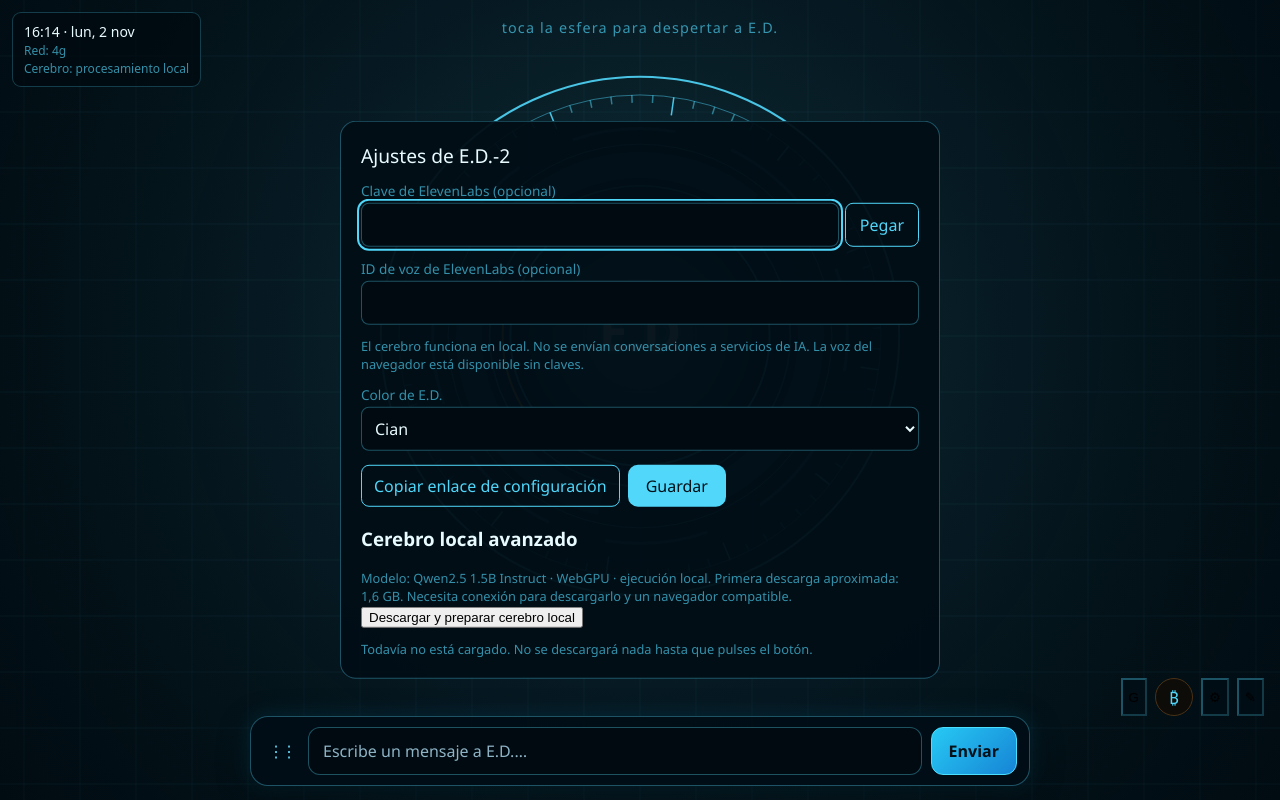
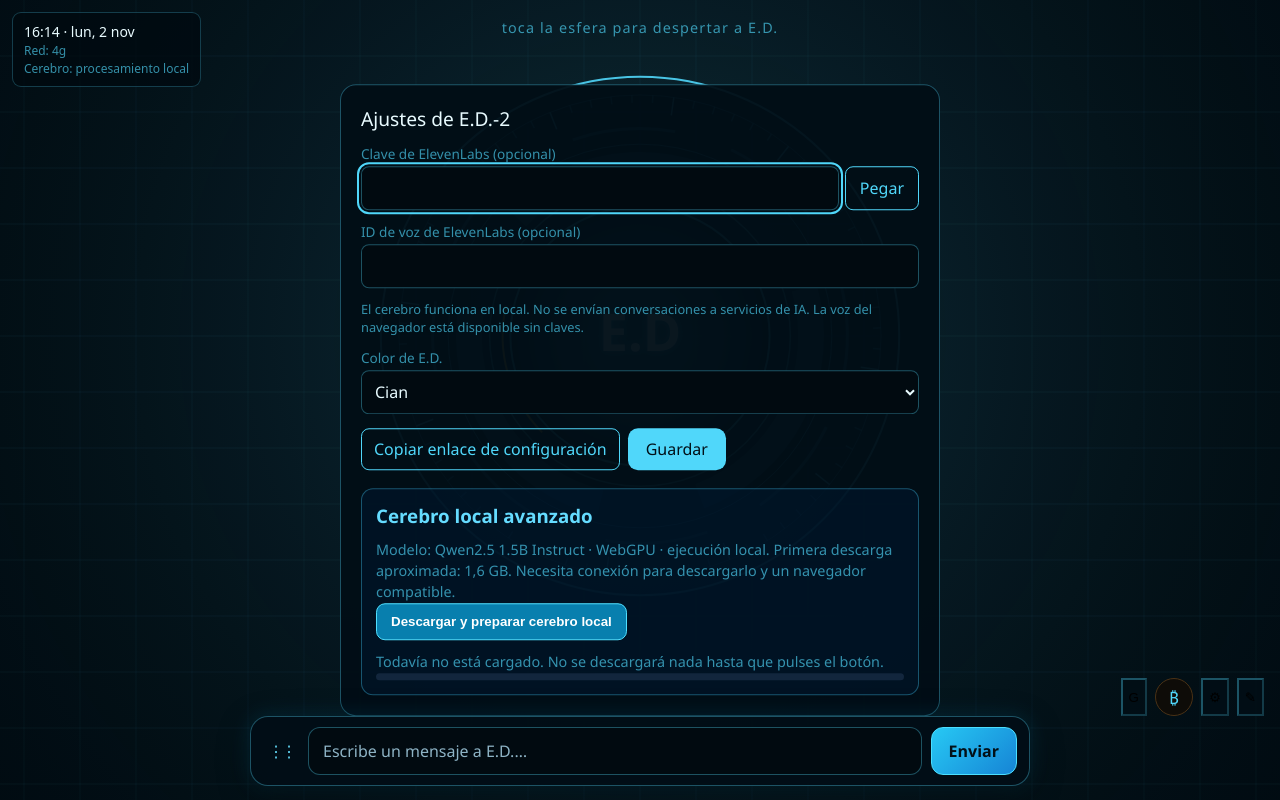
Before and after one commit to Turnesito130/e.d-2, a plain HTML site: page index.html in a window 1280 px wide. Both pictures are taken after a click on the button "Ajustes". Drawn offline with Linux system fonts and the light colour scheme.

Commit message:
Style local model setup panel

```diff
--- a/style.css
+++ b/style.css
@@ -38,3 +38,11 @@ canvas{position:fixed;inset:0;width:100%;height:100%;cursor:pointer;outline:none
   .cm{max-width:92%;font-size:.94rem}
   #clog{padding-inline:3px}
 }
+
+#edModelPanel{margin-top:18px;padding:14px;border:1px solid rgba(70,210,255,.35);border-radius:12px;background:rgba(0,30,60,.35)}
+#edModelPanel h3{margin:0 0 8px;color:#65dcff}
+#edModelPanel p{font-size:.9rem;line-height:1.45}
+#edModelPanel button{padding:10px 14px;border:1px solid #50dfff;border-radius:9px;background:#087fae;color:white;font-weight:600}
+#edModelPanel button:disabled{opacity:.55}
+#edModelProgress{height:7px;background:#12263d;border-radius:9px;overflow:hidden}
+#edModelProgressFill{height:100%;width:0;background:#31d8ff;transition:width .2s}
```
